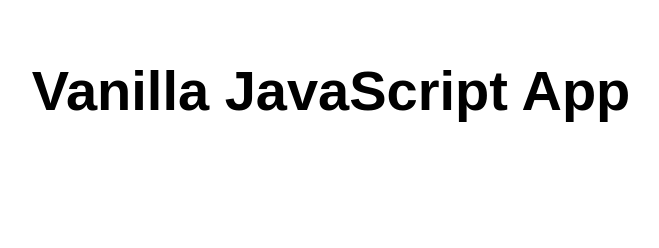
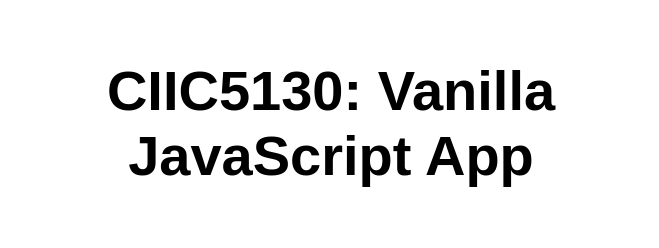
Before and after one commit to wilflugo/my-first-static-web-app, a website: page src/index.html in a window 1280 px wide. Shown: the whole page, without its empty margins (309-968 px from the left). Drawn offline with Linux system fonts and the light colour scheme.

Commit message:
Update index.html

```diff
--- a/src/index.html
+++ b/src/index.html
@@ -10,7 +10,7 @@
 
 <body>
   <main>
-    <h1>Vanilla JavaScript App</h1>
+    <h1>CIIC5130: Vanilla JavaScript App</h1>
   </main>
 </body>
 
```
